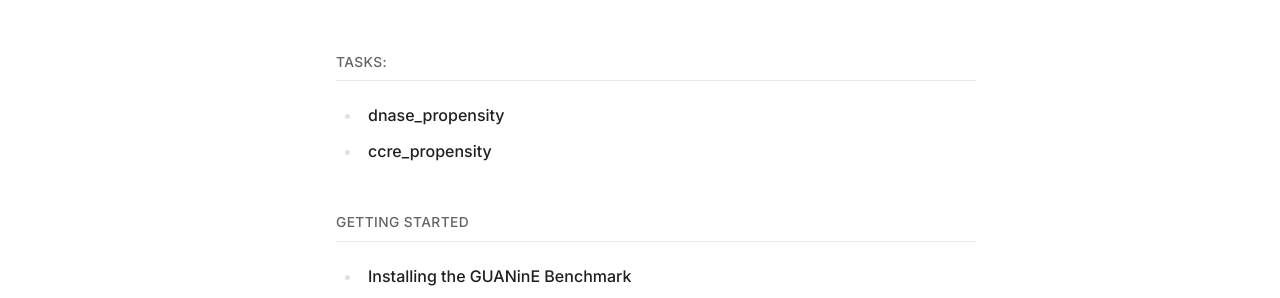
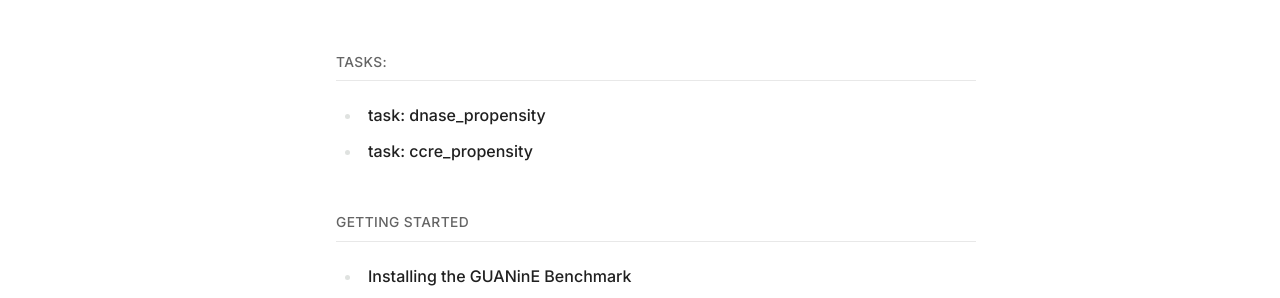
Before and after one commit to ni-lab/guanine, a Sphinx documentation site: the page built from docs/source/toctree.rst, in a window 1280 px wide and 1055 px high. Shown: the part 183-481 px from the top of the window. Built offline with Sphinx 7.4.7, drawn with Linux system fonts in a browser that asks for light colours; part of the change alters nothing that is shown.

```diff
--- a/docs/source/toctree.rst
+++ b/docs/source/toctree.rst
@@ -12,28 +12,28 @@ GUANinE
    :maxdepth: 2
    :caption: Tasks:
 
-   dnase_propensity <tasks/dnase_propensity>
-   ccre_propensity  <tasks/ccre_propensity>
+   tasks/dnase_propensity
+   tasks/ccre_propensity
 
 .. toctree::
     :caption: Getting Started
     :maxdepth: 2
 
-    installation.rst
-    evaluation.rst
-    scoring.rst
+    installation
+    evaluation
+    scoring
 
 .. toctree::
     :caption: Leaderboard
     :maxdepth: 2
 
-    full.rst
-    submission.rst
+    full
+    submission
 
 .. toctree::
     :caption: Resources & Contact
     :maxdepth: 2
 
-    release-notes.rst
-    contributing.rst
-    contact.rst
+    release-notes
+    contributing
+    contact
```
